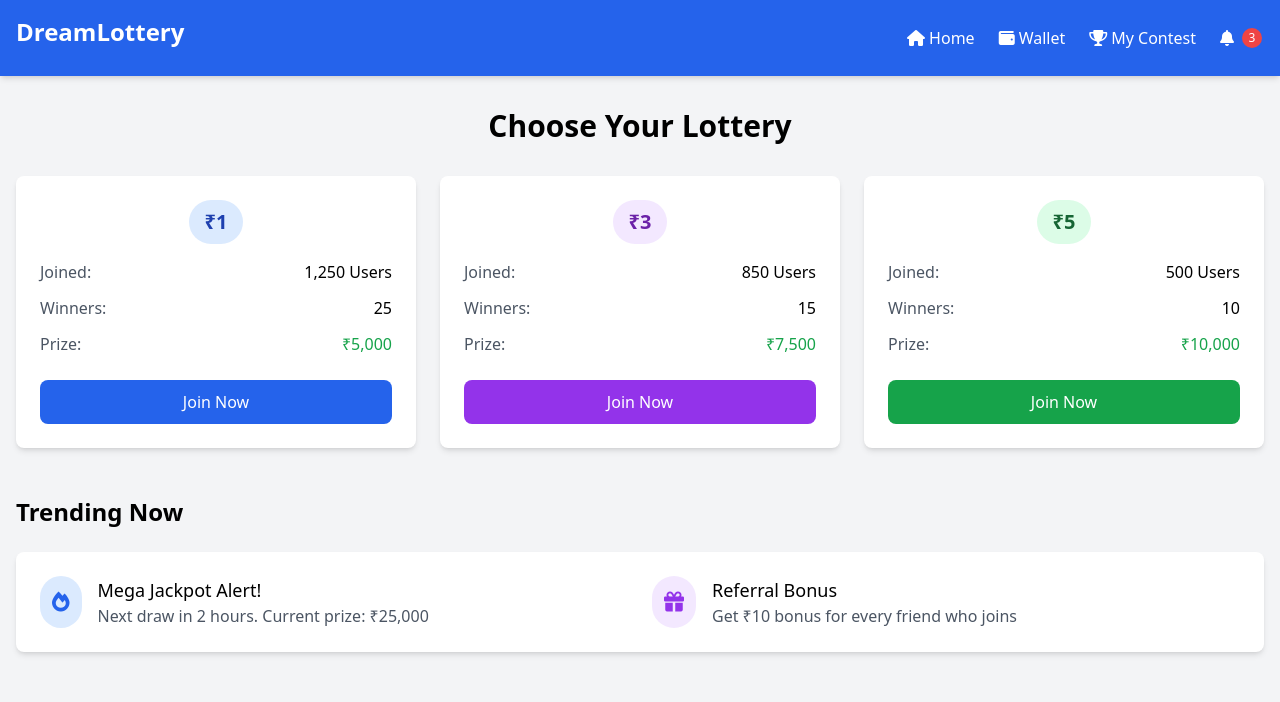
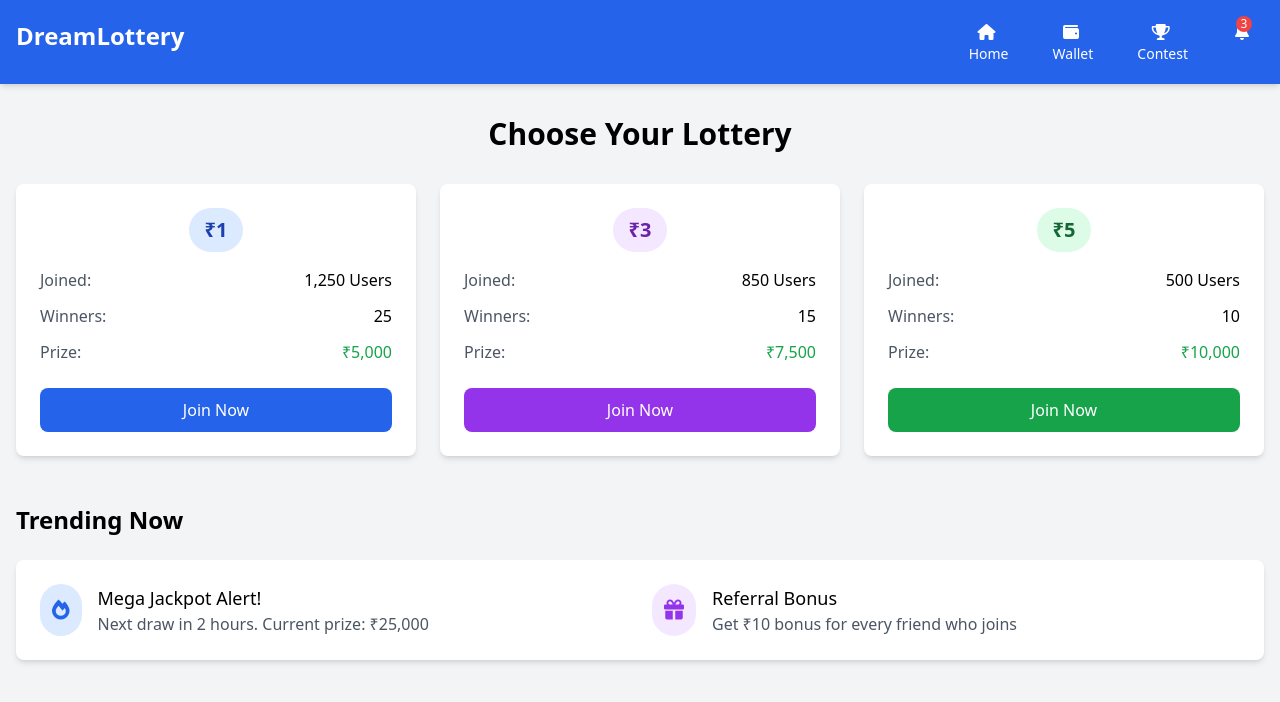
Before and after one commit to narutobosss/blackboxai-1743750755033, a plain HTML site: page index.html in a window 1280 px wide. Drawn offline with nearby package versions, Linux system fonts and the light colour scheme.

Commit message:
Add index.html 1743751991186

```diff
--- a/index.html
+++ b/index.html
@@ -13,20 +13,23 @@
     <!-- Navbar -->
     <nav class="bg-blue-600 text-white p-4 sticky top-0 z-50 shadow-md">
         <div class="container mx-auto flex justify-between items-center">
-            <a href="#" class="text-2xl font-bold">DreamLottery</a>
-            <div class="flex space-x-6">
-                <a href="#" class="hover:text-blue-200 flex items-center">
-                    <i class="fas fa-home mr-1"></i> Home
+            <a href="#" class="text-xl md:text-2xl font-bold">DreamLottery</a>
+            <div class="flex space-x-2 md:space-x-6">
+                <a href="#" class="hover:text-blue-200 flex flex-col items-center px-2 py-1 text-sm md:text-base">
+                    <i class="fas fa-home text-xs md:text-base"></i>
+                    <span class="text-xs md:text-sm md:ml-1">Home</span>
                 </a>
-                <a href="#" class="hover:text-blue-200 flex items-center">
-                    <i class="fas fa-wallet mr-1"></i> Wallet
+                <a href="#" class="hover:text-blue-200 flex flex-col items-center px-2 py-1 text-sm md:text-base">
+                    <i class="fas fa-wallet text-xs md:text-base"></i>
+                    <span class="text-xs md:text-sm md:ml-1">Wallet</span>
                 </a>
-                <a href="#" class="hover:text-blue-200 flex items-center">
-                    <i class="fas fa-trophy mr-1"></i> My Contest
+                <a href="#" class="hover:text-blue-200 flex flex-col items-center px-2 py-1 text-sm md:text-base">
+                    <i class="fas fa-trophy text-xs md:text-base"></i>
+                    <span class="text-xs md:text-sm md:ml-1">Contest</span>
                 </a>
-                <a href="#" class="hover:text-blue-200 flex items-center">
-                    <i class="fas fa-bell mr-1"></i>
-                    <span class="ml-1 bg-red-500 text-white text-xs rounded-full w-5 h-5 flex items-center justify-center">3</span>
+                <a href="#" class="hover:text-blue-200 flex flex-col items-center px-2 py-1 text-sm md:text-base">
+                    <i class="fas fa-bell text-xs md:text-base"></i>
+                    <span class="absolute -mt-1 -mr-1 bg-red-500 text-white text-xxs md:text-xs rounded-full w-4 h-4 flex items-center justify-center">3</span>
                 </a>
             </div>
         </div>
@@ -35,9 +38,9 @@
     <!-- Main Content -->
     <main class="container mx-auto py-8 px-4">
         <!-- Lottery Boxes Section -->
-        <section class="mb-12">
-            <h2 class="text-3xl font-bold mb-8 text-center">Choose Your Lottery</h2>
-            <div class="grid grid-cols-1 md:grid-cols-3 gap-6">
+        <section class="mb-8 md:mb-12">
+            <h2 class="text-2xl md:text-3xl font-bold mb-4 md:mb-8 text-center">Choose Your Lottery</h2>
+            <div class="grid grid-cols-1 sm:grid-cols-2 md:grid-cols-3 gap-4 md:gap-6">
                 <!-- ₹1 Box -->
                 <div class="bg-white p-6 rounded-lg shadow-md hover:shadow-lg transition-shadow">
                     <div class="text-center mb-4">
```
